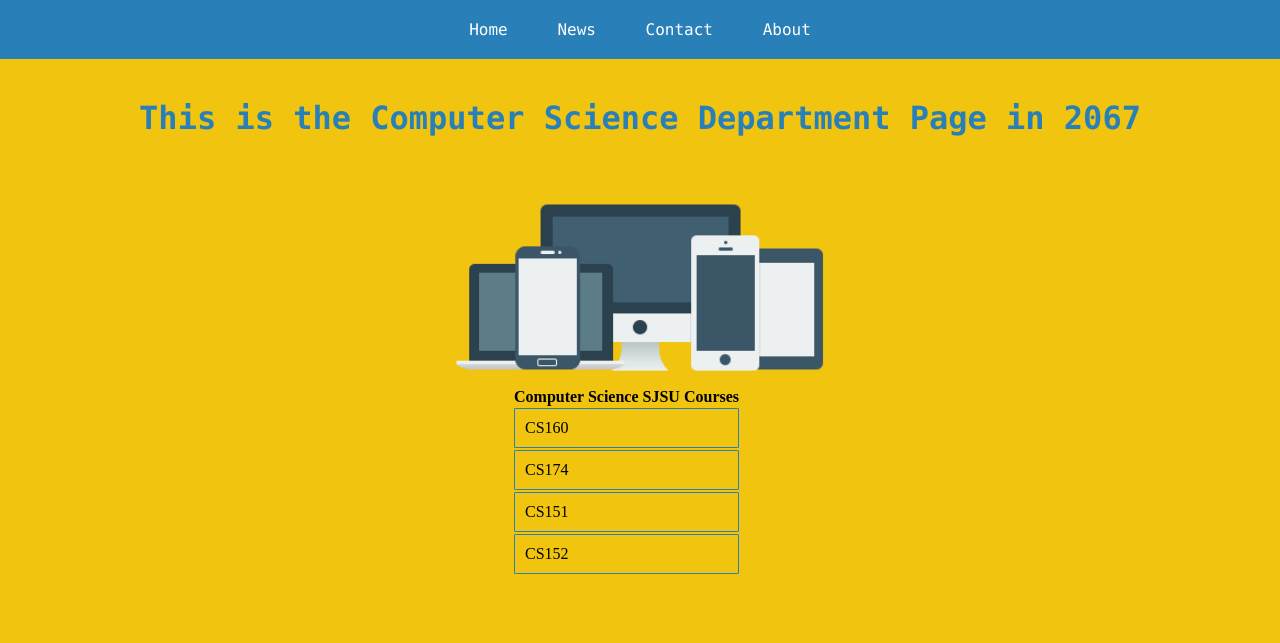
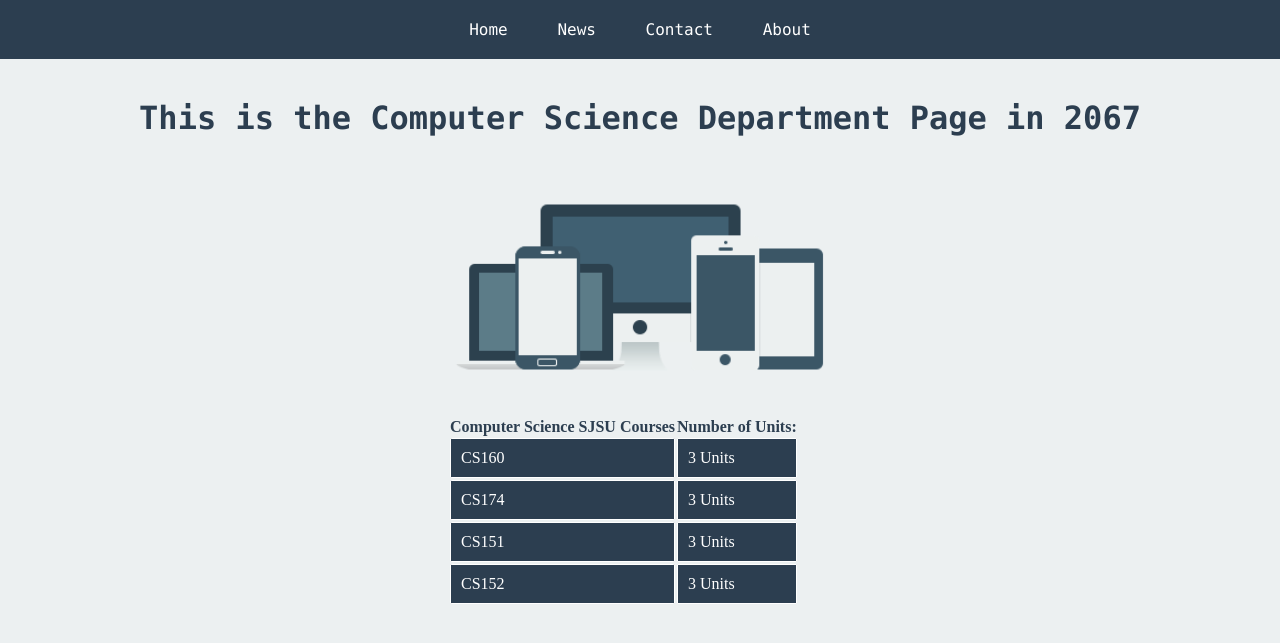
Before and after one commit to Bryancnguyen/CS174, a PHP site: page / in a window 1280 px wide. Shown: the top 643 px of the page. Run offline with PHP 8.4, Linux system fonts and the light colour scheme.

Commit message:
Updating Colors of this page

```diff
--- a/index.html
+++ b/index.html
@@ -22,19 +22,27 @@
     <table>
         <tr>
             <th>Computer Science SJSU Courses</th>
+            <th>Number of Units:</th>
         </tr>
         <tbody>
         <tr>
             <td>CS160</td>
+            <td>3 Units</td>
         </tr>
         <tr>
             <td>CS174</td>
+            <td>3 Units</td>
+
         </tr>
         <tr>
             <td>CS151</td>
+          <td>3 Units</td>
+
         </tr>
         <tr>
             <td>CS152</td>
+          <td>3 Units</td>
+
         </tr>
         </tbody>
     </table>
--- a/public/css/frontpage.css
+++ b/public/css/frontpage.css
@@ -1,12 +1,12 @@
 h1 {
-    color: #2980b9;
+    color: #2c3e50;
     text-align: center;
     font-family: "Consolas", "Menlo", "Courier", monospace;
     padding: 40px;
 }
 
 body {
-    background-color: #f1c40f;
+    background-color: #ecf0f1;
 }
 
 *, body {
@@ -21,7 +21,7 @@ body {
   height: 100%;
   width: 100%;
   text-align: center;
-  background-color: #2980b9;
+  background-color: #2c3e50;
   font-family: "Consolas", "Menlo", "Courier", monospace;
 }
 
@@ -60,13 +60,20 @@ li a:hover {
 }
 
 table {
-  width: 20%;
+  padding-top: 30px;
+  width: 30%;
   margin: 0px auto;
   display: block;
 }
 
+table th {
+  color:#2c3e50;
+}
+
 table td {
   padding: 10px;
-  border: 1px #2980b9 solid;
+  border: 1px white solid;
   border-radius: 1%;
+  background-color: #2c3e50;
+  color: white;
 }
```
